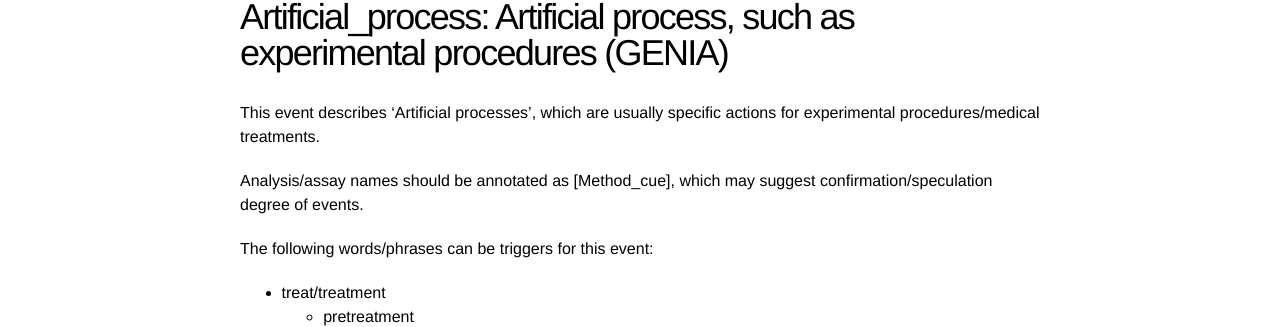
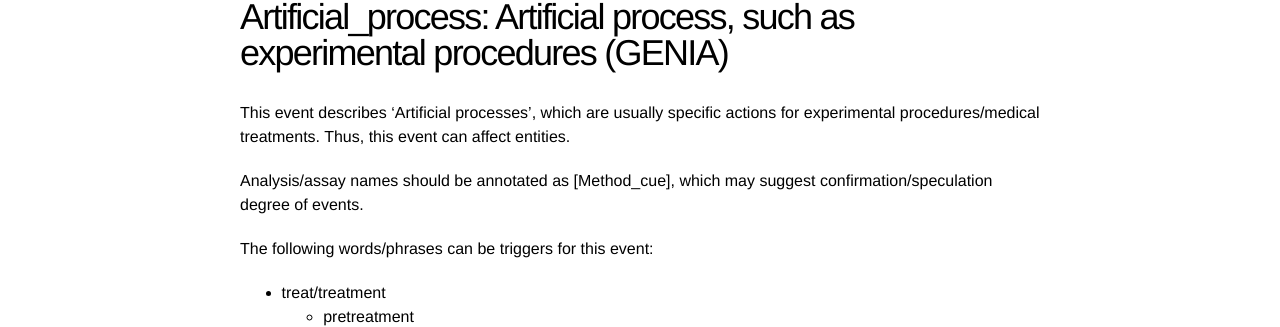
Before and after one commit to ezcatdb/molbiol_lung_corpus-guidelines, a Jekyll site: the page built from _event/Artificial_process.md, in a window 1280 px wide. Shown: the part 103-430 px from the top of the page. Built offline with Jekyll 4.4.1, drawn with Linux system fonts in a browser that asks for light colours.

Commit message:
definition edited in _event/Artificial_process.md

```diff
--- a/_event/Artificial_process.md
+++ b/_event/Artificial_process.md
@@ -6,7 +6,7 @@ shortdef: "Artificial process, such as experimental procedures (GENIA)"
 order: 0
 ---
 
-This event describes 'Artificial processes', which are usually specific actions for experimental procedures/medical treatments.
+This event describes 'Artificial processes', which are usually specific actions for experimental procedures/medical treatments. Thus, this event can affect entities.
 
 Analysis/assay names should be annotated as [Method_cue], which may suggest confirmation/speculation degree of events.
 
```
